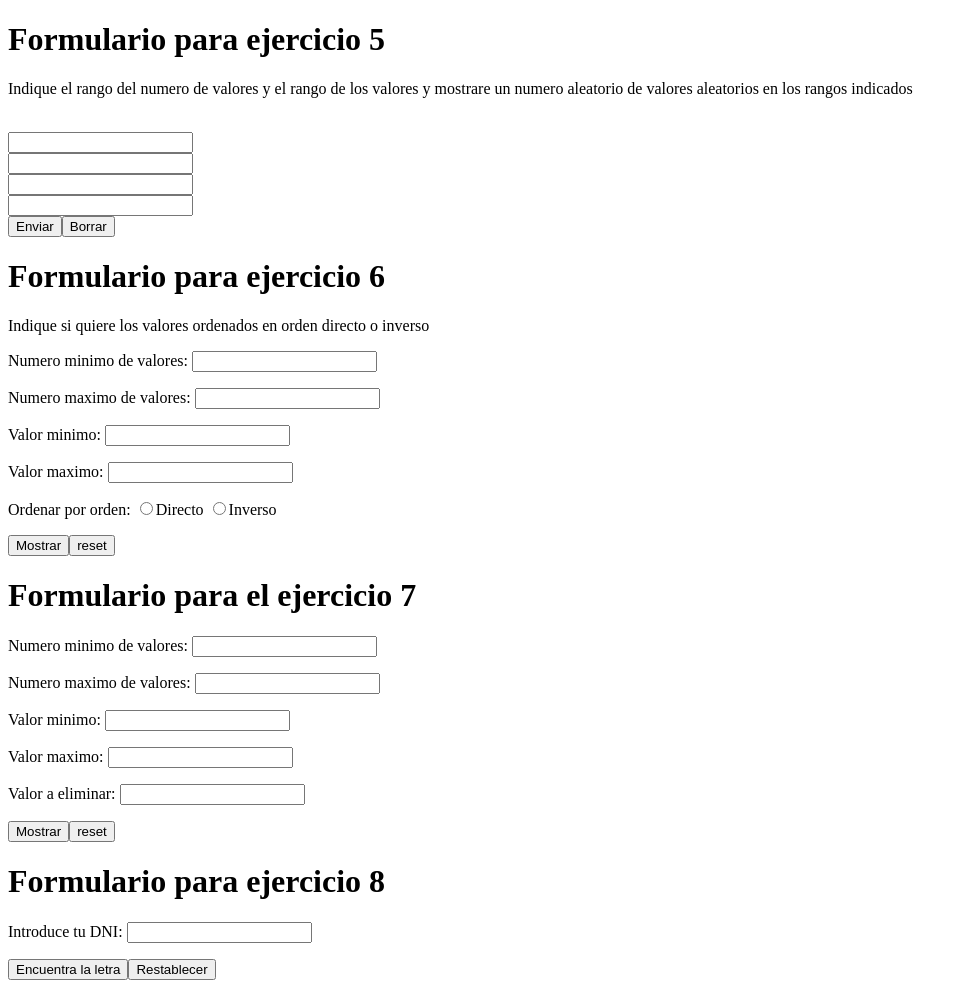
After one commit to Marck2004/Servidor, a PHP site: page / in a window 1280 px wide. The commit adds this page. Shown: the whole page, without its empty margins (0-967 px from the left). Run offline with PHP 8.4, Linux system fonts and the light colour scheme.

Commit message:
Add files via upload

```diff
--- /dev/null
+++ b/Servidor/Ejercicios_basicos6/index.html
@@ -0,0 +1,63 @@
+<!DOCTYPE html>
+<html lang="en">
+<head>
+    <meta charset="UTF-8">
+    <meta name="viewport" content="width=device-width, initial-scale=1.0">
+    <title>index.html</title>
+</head>
+<body>
+    <h1>Formulario para ejercicio 5</h1>
+
+    <p>Indique el rango del numero de valores y el rango de los valores y mostrare un numero
+        aleatorio de valores aleatorios en los rangos indicados</p>
+        <br>
+        <form action="Ejercicio5.php" method="get">
+    <input type="number" name="Minimo" id="Minimo">
+    <br>
+    <input type="number" name="Maximo" id="Maximo">
+    <br>
+    <input type="number" name="ValorMinimo" id="ValorMinimo">
+    <br>
+    <input type="number" name="ValorMaximo" id="ValorMaximo">
+    <br>
+    <input type="submit" value="Enviar"><input type="reset" value="Borrar">
+
+    </form>
+
+    <h1>Formulario para ejercicio 6</h1>
+
+    <p>Indique si quiere los valores ordenados en orden directo o inverso</p>
+
+    <form action="Ejercicio6.php" method="get">
+
+        <p>Numero minimo de valores: <input type="number" name="NumeroMinimo" id="NumeroMinimo"></p>
+        <p>Numero maximo de valores: <input type="number" name="NumeroMaximo" id="NumeroMaximo"></p>
+        <p>Valor minimo: <input type="number" name="NumerosMinimos" id="NumerosMinimos"></p>
+        <p>Valor maximo: <input type="number" name="NumerosMaximos" id="NumerosMaximos"></p>
+        <p>Ordenar por orden: <input type="radio" name="Orden" id="Orden" value="Directo">Directo
+            <input type="radio" name="Orden" id="Orden" value="Inverso">Inverso</p>
+        <input type="submit" value="Mostrar"><input type="reset" value="reset">
+
+    </form>
+
+    <h1>Formulario para el ejercicio 7</h1>
+
+    <form action="Ejercicio7.php" method="get">
+
+        <p>Numero minimo de valores: <input type="number" name="NumeroMinimo" id="NumeroMinimo"></p>
+        <p>Numero maximo de valores: <input type="number" name="NumeroMaximo" id="NumeroMaximo"></p>
+        <p>Valor minimo: <input type="number" name="NumerosMinimos" id="NumerosMinimos"></p>
+        <p>Valor maximo: <input type="number" name="NumerosMaximos" id="NumerosMaximos"></p>
+        <p>Valor a eliminar: <input type="number" name="NumeroEliminado" id="NumeroEliminado"></p>
+        <input type="submit" value="Mostrar"><input type="reset" value="reset">
+
+    </form>
+
+    <h1>Formulario para ejercicio 8</h1>
+
+    <form action="Ejercicio8.php" method="get">
+    <p>Introduce tu DNI: <input type="number" name="DNI" id="DNI"></p>
+    <p><input type="submit" value="Encuentra la letra"><input type="reset" value="Restablecer"></p>
+    </form>
+</body>
+</html>
```
Also changed, not shown: Servidor/Ejercicios_basicos6/Ejercicio5.php (added, +29 -0 lines), Servidor/Ejercicios_basicos6/Ejercicio6.php (added, +34 -0 lines), Servidor/Ejercicios_basicos6/Ejercicio7.php (added, +44 -0 lines), Servidor/Ejercicios_basicos6/Ejercicio8.php (added, +17 -0 lines), Servidor/Ejercicios_basicos6/Ejercicio9.php (added, +27 -0 lines), Servidor/Ejercicios_basicos6/Ejercicio1.php (line endings or trailing spaces), Servidor/Ejercicios_basicos6/Ejercicio2.php (line endings or trailing spaces), Servidor/Ejercicios_basicos6/Ejercicio3.php (line endings or trailing spaces), Servidor/Ejercicios_basicos6/Ejercicio4.php (line endings or trailing spaces).
